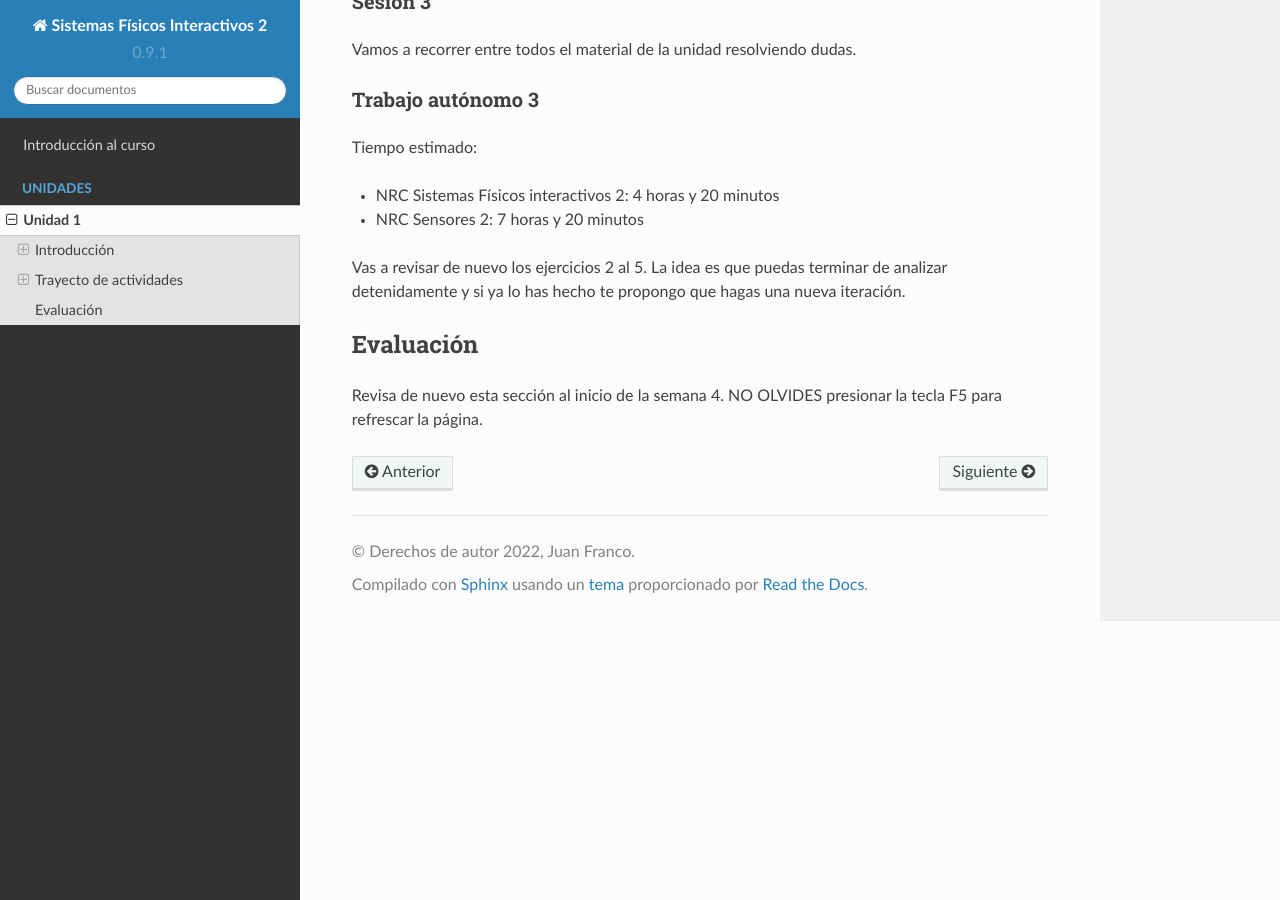
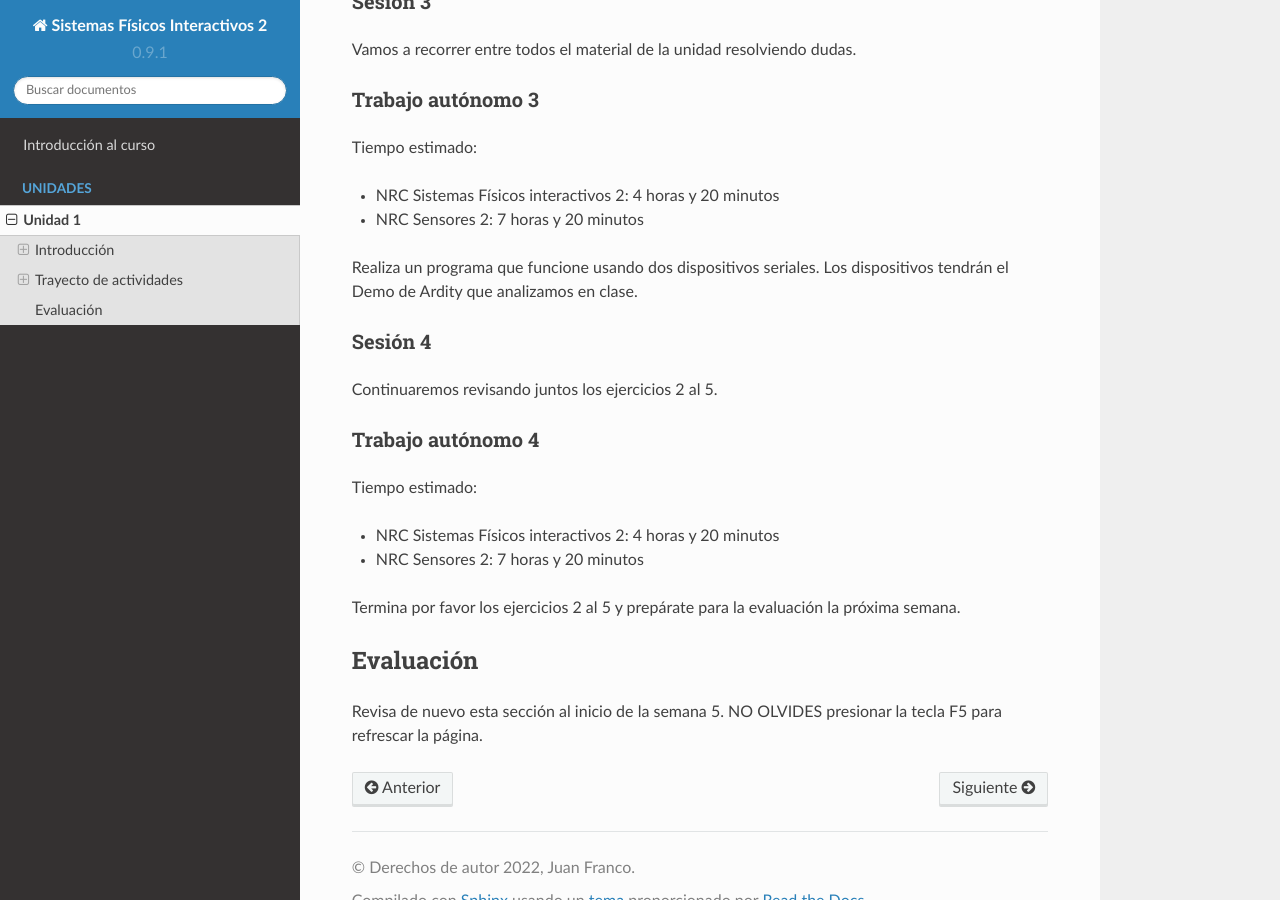
Before and after one commit to juanferfranco/SistemasFisicosInteractivos2, a Sphinx documentation site: the page built from docs/_unidad1/unidad1.rst, in a window 1280 px wide and 900 px high, scrolled down 15028 px. Built offline with Sphinx 7.4.7 and the Read the Docs theme 2.0.0, drawn with Linux system fonts in a browser that asks for light colours; some of the changed text lies outside the part shown.

Commit message:
add session 4

```diff
--- a/docs/_unidad1/unidad1.rst
+++ b/docs/_unidad1/unidad1.rst
@@ -8,7 +8,7 @@ En esta primera unidad vamos a repasar algunos aspectos
 importantes de cursos anteriores que necesitarás de nuevo en este curso.
 En especial:
 
-* Comunicaciones seriales mediante protocolos ascii y binarios
+* Comunicaciones seriales mediante protocolos ASCII y binarios
 * Técnicas de programación concurrente y programación orientada
   a objetos.
 
@@ -20,7 +20,7 @@ Propósito de aprendizaje
 
 Crear aplicaciones interactivas de tiempo real que integren
 sensores y actuadores mediante puertos seriales utilizando protocolos
-de comunicación binarios y ascii.
+de comunicación binarios y ASCII.
 
 Aplicar herramientas de control de versión y productividad al
 desarrollo del proyecto.
@@ -28,7 +28,7 @@ desarrollo del proyecto.
 Temas
 ********
 
-* Protocolos de comunicación seriales ascii y binarios.
+* Protocolos de comunicación seriales ASCII y binarios.
 * Arquitecturas de software concurrentes
 * Control de versión
 
@@ -717,11 +717,27 @@ Tiempo estimado:
 * NRC Sistemas Físicos interactivos 2: 4 horas y 20 minutos
 * NRC Sensores 2: 7 horas y 20 minutos
 
-Vas a revisar de nuevo los ejercicios 2 al 5. La idea es que puedas terminar
-de analizar detenidamente y si ya lo has hecho te propongo que hagas una nueva iteración.
+Realiza un programa que funcione usando dos dispositivos seriales. Los dispositivos
+tendrán el Demo de Ardity que analizamos en clase.
+
+Sesión 4
+***********
+
+Continuaremos revisando juntos los ejercicios 2 al 5.
+
+
+Trabajo autónomo 4
+*********************
+Tiempo estimado:
+
+* NRC Sistemas Físicos interactivos 2: 4 horas y 20 minutos
+* NRC Sensores 2: 7 horas y 20 minutos
+
+Termina por favor los ejercicios 2 al 5 y prepárate para la evaluación la próxima semana.
+
 
 Evaluación
 ------------
 
-Revisa de nuevo esta sección al inicio de la semana 4. NO OLVIDES presionar
+Revisa de nuevo esta sección al inicio de la semana 5. NO OLVIDES presionar
 la tecla F5 para refrescar la página.
```
